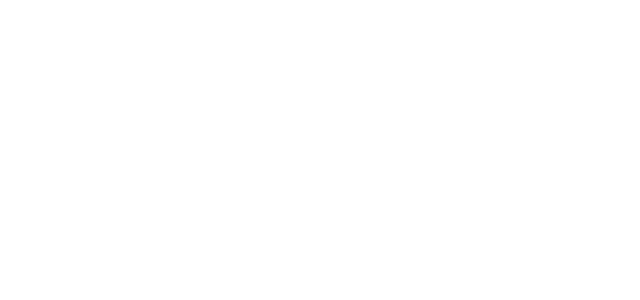
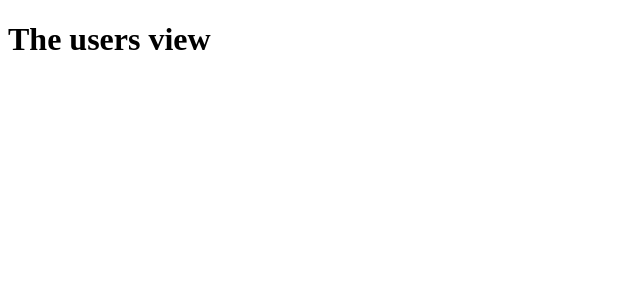
Before and after one commit to BrainAxe/nuxt-practice-session, a Nuxt app in the folder my-first-nuxt-app/: page /users in a window 1280 px wide. Before the commit this address had no page. Shown: the top 300 px of the page, without its empty margins (0-640 px from the left). Built offline with nearby package versions, Linux system fonts and the light colour scheme.

Commit message:
added folder routes

```diff
--- a/my-first-nuxt-app/pages/index.vue
+++ b/my-first-nuxt-app/pages/index.vue
@@ -1,5 +1,7 @@
 <template>
-  <Tutorial/>
+  <section>
+    <h1>Hello, I'm a first Vue/Nuxt app!</h1>
+  </section>
 </template>
 
 <script>
--- /dev/null
+++ b/my-first-nuxt-app/pages/users/index.vue
@@ -0,0 +1,5 @@
+<template>
+  <h1>
+    The users view
+  </h1>
+</template>
```
